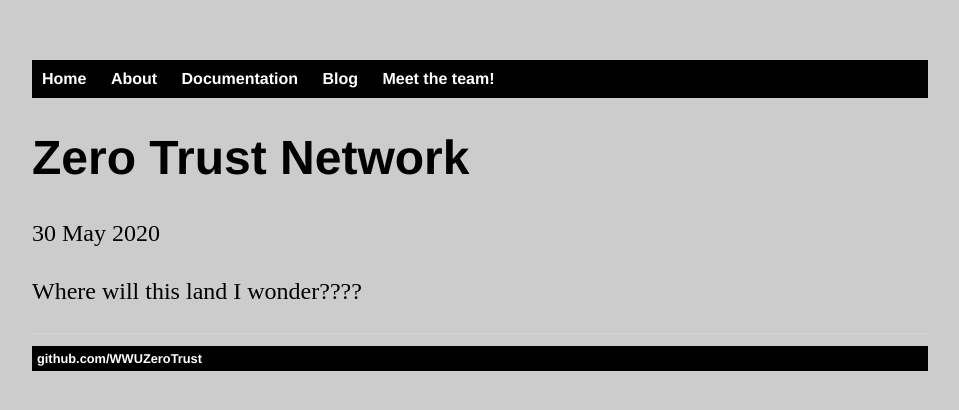
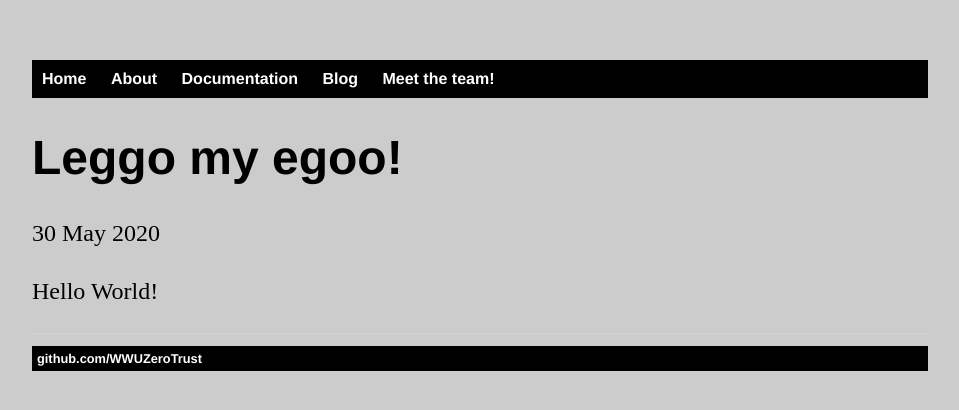
Before and after one commit to WWUZeroTrust/WWUZeroTrust.github.io, a Jekyll site: the page built from _posts/2020-05-30-zero-trust-site-launched.md, in a window 1280 px wide. Shown: the top 410 px of the page, without its empty margins (160-1119 px from the left). Built offline with Jekyll 4.4.1, drawn with Linux system fonts in a browser that asks for light colours.

Commit message:
Update 2020-05-30-zero-trust-site-launched.md

```diff
--- a/_posts/2020-05-30-zero-trust-site-launched.md
+++ b/_posts/2020-05-30-zero-trust-site-launched.md
@@ -1,7 +1,7 @@
 ---
 layout: post
-title: "Zero Trust Network"
+title: "Leggo my egoo!"
 date: 2020-05-30
 ---
 
-Where will this land I wonder????
+Hello World!
```
